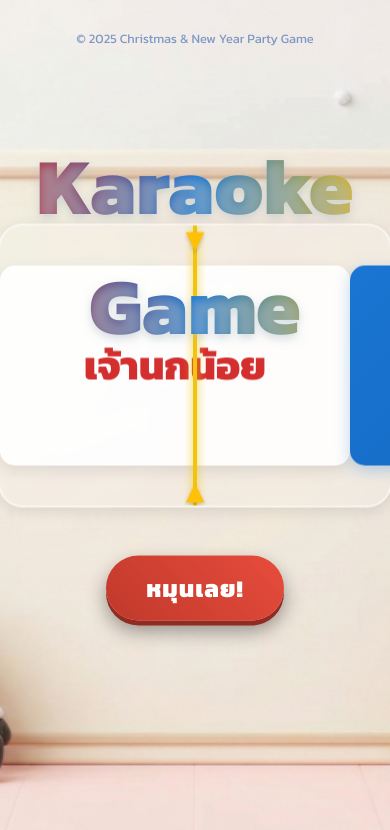
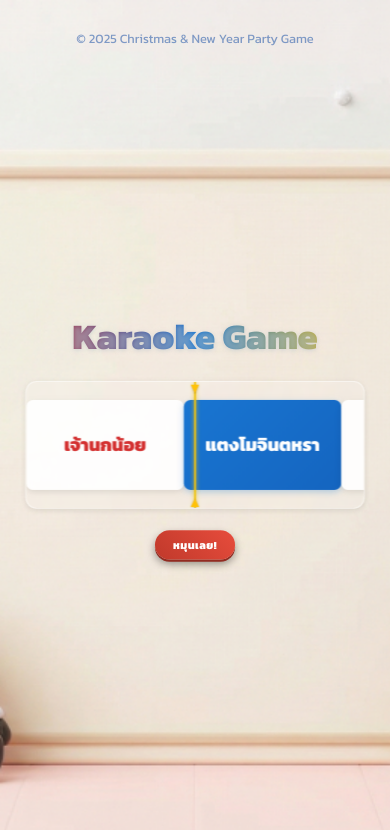
Before and after one commit to Malztt/patyyyyy, a React (Vite) app: page / in a window 390 px wide. Shown: the top 830 px of the page. Built offline with nearby package versions, Linux system fonts and the light colour scheme.

Commit message:
Layout: Group Header+Spinner and use Transform Scaling for Responsive UI

```diff
--- a/src/App.css
+++ b/src/App.css
@@ -58,15 +58,12 @@ body {
 }
 
 .header {
-  position: absolute;
-  top: 50%;
-  left: 50%;
-  transform: translate(-50%, -350px);
   width: 100%;
   text-align: center;
   padding: 0;
+  margin-bottom: 2rem;
+  /* Gap between Title and Spinner */
   z-index: 20;
-  pointer-events: none;
 }
 
 .header h1 {
@@ -82,7 +79,6 @@ body {
 .header p {
   font-size: 1.1rem;
   color: #1976D2;
-  /* Ice Blue Text */
   font-weight: 600;
   text-shadow: none;
 }
@@ -100,6 +96,27 @@ body {
   max-width: 1000px;
   padding: 0;
   z-index: 10;
+  /* Responsive Scaling: Zoom out on smaller screens */
+}
+
+@media (max-width: 1200px) {
+  .game-area {
+    transform: translate(-50%, -50%) scale(0.85);
+  }
+}
+
+@media (max-width: 900px) {
+  .game-area {
+    transform: translate(-50%, -50%) scale(0.65);
+  }
+}
+
+@media (max-width: 600px) {
+  .game-area {
+    transform: translate(-50%, -50%) scale(0.45);
+    width: 200%;
+    /* Compensate for scale shrinking width */
+  }
 }
 
 .controls {
--- a/src/App.jsx
+++ b/src/App.jsx
@@ -43,11 +43,13 @@ function App() {
     <div className="app-container">
       <div className="background-effects"></div>
 
-      <header className="header">
-        <h1>Karaoke Game</h1>
-      </header>
+      <div className="background-effects"></div>
 
       <main className="game-area">
+        <header className="header">
+          <h1>Karaoke Game</h1>
+        </header>
+
         <HorizontalSpinner
           items={lyrics}
           playedIds={playedIds}
```
